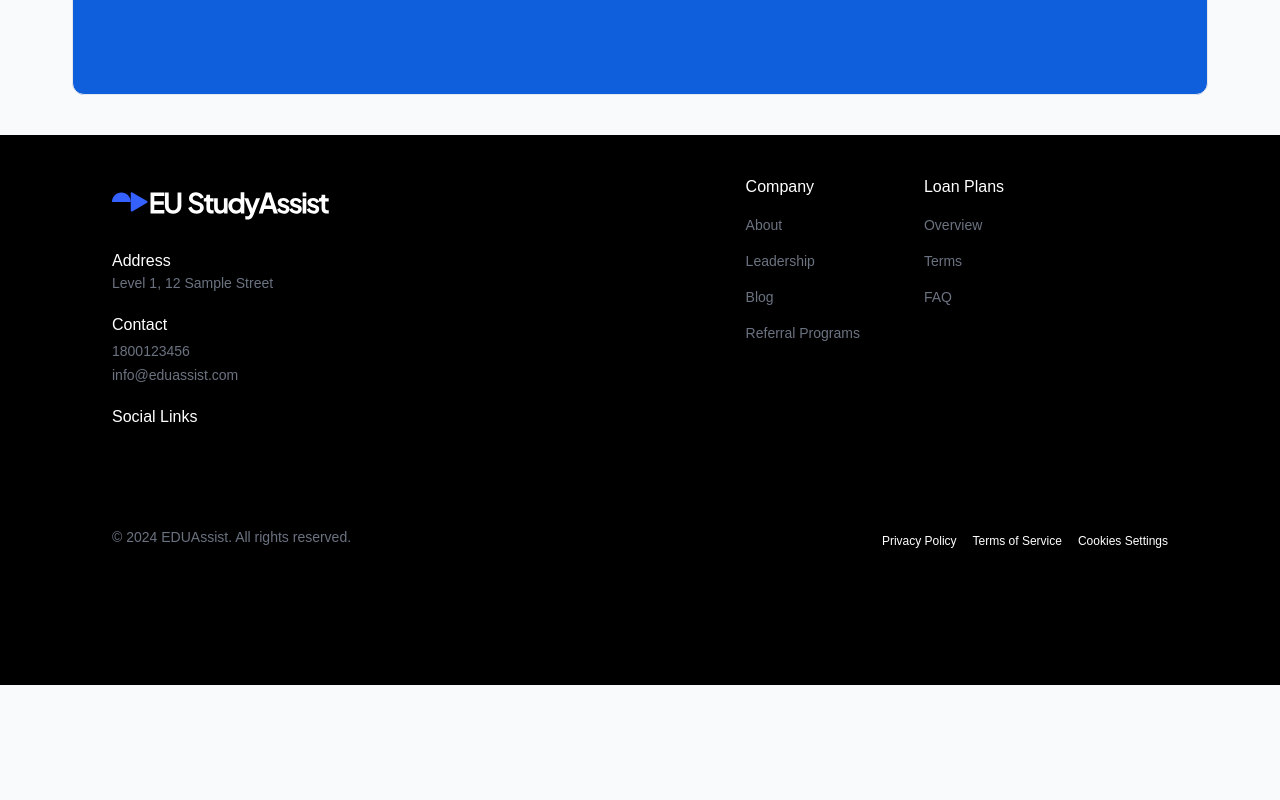
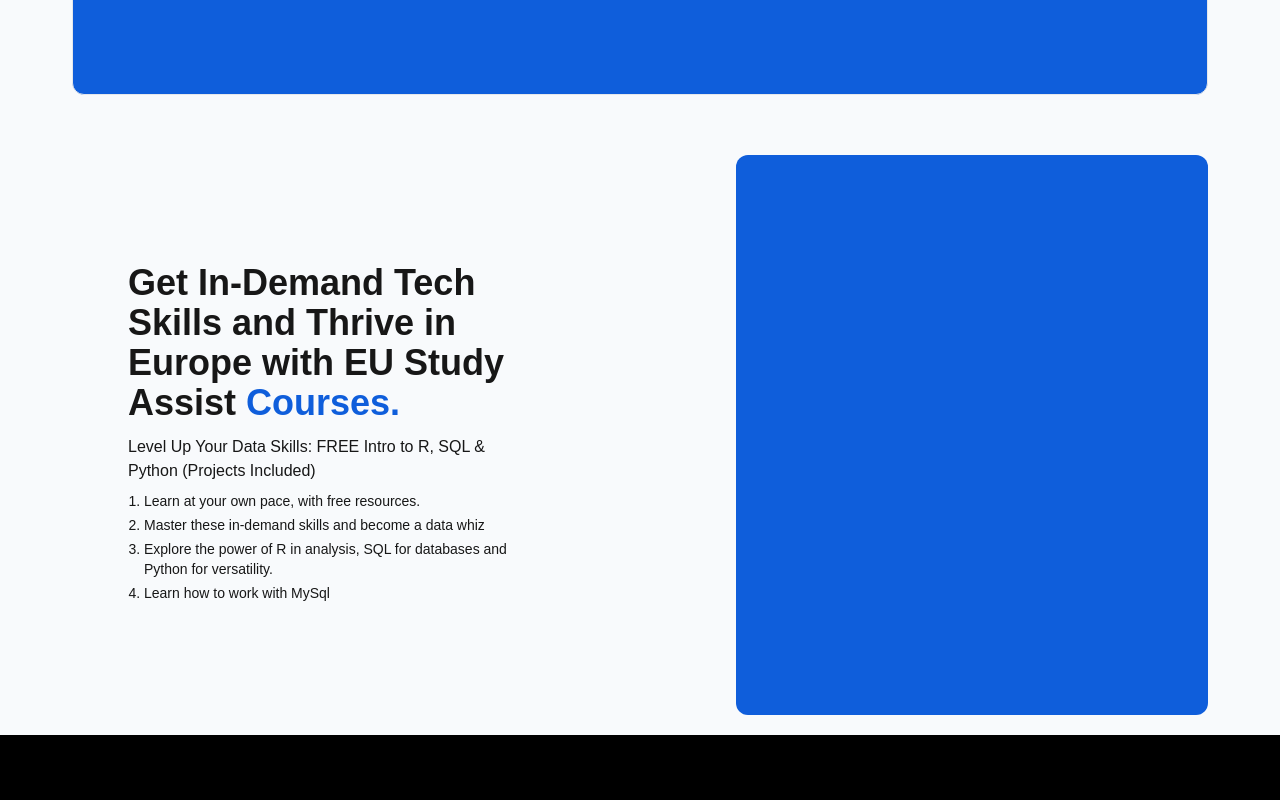
Before and after one commit to EU-Study-Assist/Assessment, a Next.js app: page /loan/accomodation in a window 1280 px wide. Shown: the part 660-1460 px from the top of the page. Before the commit the page ends 1345 px from the top, so only its background shows below. Built offline with nearby package versions, Linux system fonts and the light colour scheme.

Commit message:
Fix: Footer paddings

```diff
--- /dev/null
+++ b/app/components/accomodationloan/info.tsx
@@ -0,0 +1,37 @@
+import Image from "next/image";
+import React from "react";
+
+const Info = () => {
+  return (
+    <div className="py-5 flex mt-3 lg:mt-10 lg:items-center">
+      <div className="flex flex-col lg:w-[50%] lg:pl-14 lg:pr-24">
+        <h2 className="text-3xl lg:text-4xl font-semibold">
+          Get In-Demand Tech Skills and Thrive in Europe with EU Study Assist
+          <span className="text-primary"> Courses.</span>
+        </h2>
+        <p className="text-md pr-4 mt-3">
+          Level Up Your Data Skills: FREE Intro to R, SQL & Python (Projects
+          Included)
+        </p>
+        <ul className="text-sm list-decimal ml-4 mt-2">
+          <li className="mb-1">Learn at your own pace, with free resources.</li>
+          <li className="mb-1">
+            Master these in-demand skills and become a data whiz
+          </li>
+          <li className="mb-1">
+            Explore the power of R in analysis, SQL for databases and Python for
+            versatility.
+          </li>
+          <li className="mb-1">Learn how to work with MySql</li>
+        </ul>
+      </div>
+      <div className="hidden lg:block rounded-xl h-[70vh] flex-1 ps-24">
+        <div className="bg-primary h-full rounded-xl">
+          {/* <Image src={} /> */}
+        </div>
+      </div>
+    </div>
+  );
+};
+
+export default Info;
--- a/app/components/footer.tsx
+++ b/app/components/footer.tsx
@@ -7,7 +7,7 @@
 
 const Footer = () => {
   return (
-    <div className="bg-black text-white px-5 lg:py-10 py-5 lg:px-28">
+    <div className="bg-black text-white px-5 lg:py-24 lg:px-28 py-12">
       <div className="lg:flex lg:flex-row">
         <div className="flex flex-col gap-3 lg:w-[60%]">
           <Image src={logo} alt="EU Logo" />
@@ -24,7 +24,7 @@
         </div>
         <QuickLinks />
       </div>
-      <div className="flex flex-col-reverse lg:flex-row lg:justify-between items-center gap-2 my-24">
+      <div className="flex flex-col-reverse lg:flex-row lg:justify-between items-center gap-2 pt-12">
         <p className="text-gray-500 text-sm">
           &copy; 2024 EDUAssist. All rights reserved.
         </p>
--- a/app/loan/accomodation/page.tsx
+++ b/app/loan/accomodation/page.tsx
@@ -1,10 +1,12 @@
 import Hero from "@/app/components/accomodationloan/hero";
+import Info from "@/app/components/accomodationloan/info";
 import React from "react";
 
 const Page = () => {
   return (
     <div className="mx-4 lg:px-14">
       <Hero />
+      <Info />
     </div>
   );
 };
```
